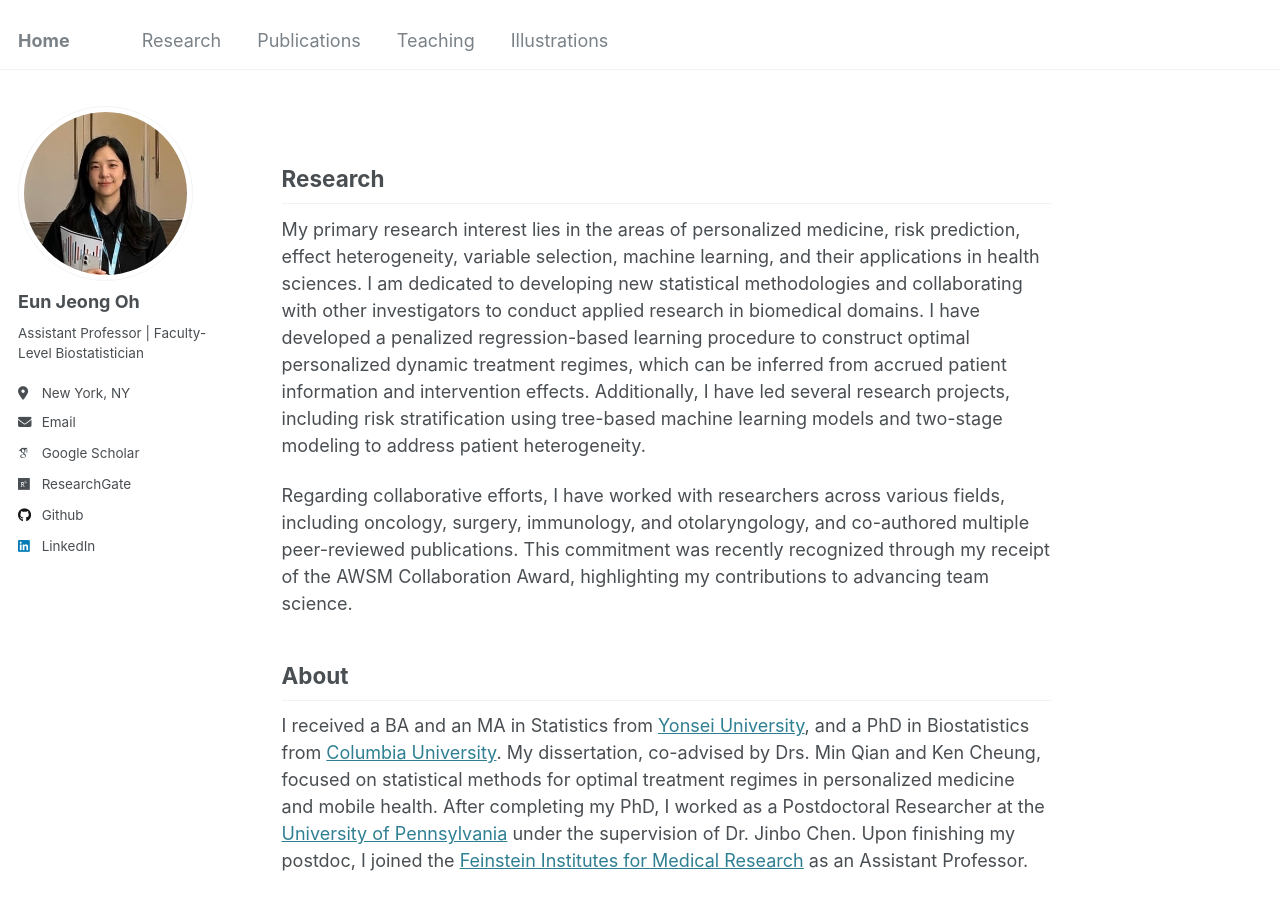
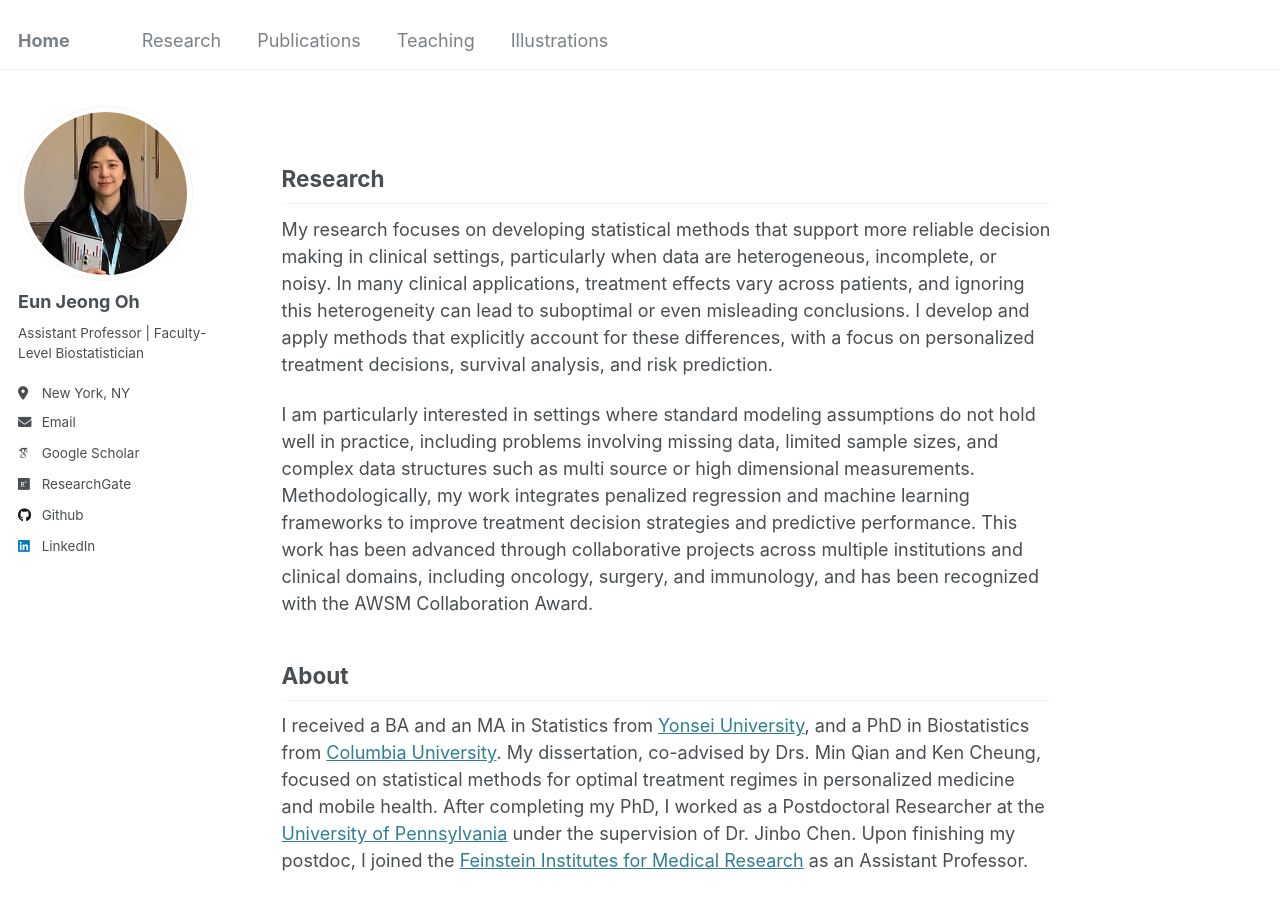
Before and after one commit to oheunj/oheunj.github.io, a Jekyll site: the page built from _pages/about.md, in a window 1280 px wide and 900 px high. Built offline with Jekyll 4.4.1, drawn with Linux system fonts in a browser that asks for light colours; some web fonts are replaced.

Commit message:
Update about.md

```diff
--- a/_pages/about.md
+++ b/_pages/about.md
@@ -10,9 +10,13 @@ redirect_from:
 
 
 ## Research
-My primary research interest lies in the areas of personalized medicine, risk prediction, effect heterogeneity, variable selection, machine learning, and their applications in health sciences. I am dedicated to developing new statistical methodologies and collaborating with other investigators to conduct applied research in biomedical domains. I have developed a penalized regression-based learning procedure to construct optimal personalized dynamic treatment regimes, which can be inferred from accrued patient information and intervention effects. Additionally, I have led several research projects, including risk stratification using tree-based machine learning models and two-stage modeling to address patient heterogeneity.
 
-Regarding collaborative efforts, I have worked with researchers across various fields, including oncology, surgery, immunology, and otolaryngology, and co-authored multiple peer-reviewed publications. This commitment was recently recognized through my receipt of the AWSM Collaboration Award, highlighting my contributions to advancing team science.
+My research focuses on developing statistical methods that support more reliable decision making in clinical settings, particularly when data are heterogeneous, incomplete, or noisy. In many clinical applications, treatment effects vary across patients, and ignoring this heterogeneity can lead to suboptimal or even misleading conclusions. I develop and apply methods that explicitly account for these differences, with a focus on personalized treatment decisions, survival analysis, and risk prediction.
+
+I am particularly interested in settings where standard modeling assumptions do not hold well in practice, including problems involving missing data, limited sample sizes, and complex data structures such as multi source or high dimensional measurements. Methodologically, my work integrates penalized regression and machine learning frameworks to improve treatment decision strategies and predictive performance. This work has been advanced through collaborative projects across multiple institutions and clinical domains, including oncology, surgery, and immunology, and has been recognized with the AWSM Collaboration Award.
+
+<!-- My primary research interest lies in the areas of personalized medicine, risk prediction, effect heterogeneity, variable selection, machine learning, and their applications in health sciences. I am dedicated to developing new statistical methodologies and collaborating with other investigators to conduct applied research in biomedical domains. I have developed a penalized regression-based learning procedure to construct optimal personalized dynamic treatment regimes, which can be inferred from accrued patient information and intervention effects. Additionally, I have led several research projects, including risk stratification using tree-based machine learning models and two-stage modeling to address patient heterogeneity.
+Regarding collaborative efforts, I have worked with researchers across various fields, including oncology, surgery, immunology, and otolaryngology, and co-authored multiple peer-reviewed publications. This commitment was recently recognized through my receipt of the AWSM Collaboration Award, highlighting my contributions to advancing team science.-->
 
 
 ## About
```
